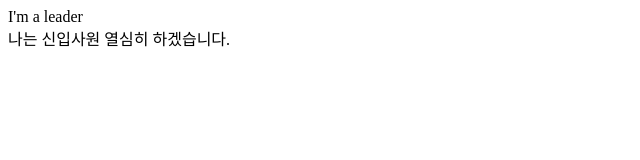
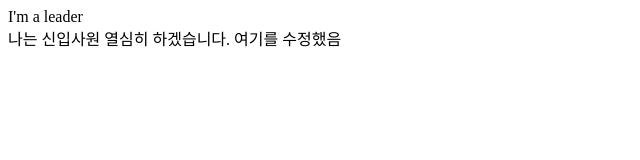
Before and after one commit to byunjy2022/com-project, a plain HTML site: page index.html in a window 1280 px wide. Shown: the whole page, without its empty margins (0-640 px from the left). Drawn offline with Linux system fonts and the light colour scheme.

Commit message:
freshman, 2nd commit

```diff
--- a/index.html
+++ b/index.html
@@ -11,6 +11,7 @@
     <main>
         나는 신입사원
         열심히 하겠습니다.
+        여기를 수정했음
     </main>
     <footer></footer>
 </body>
```
